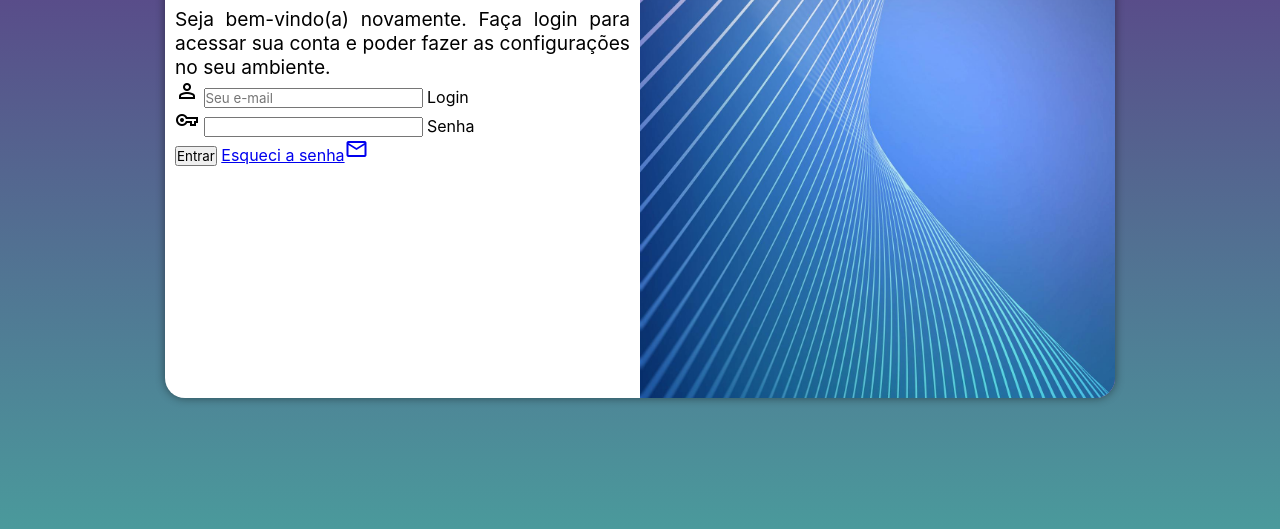
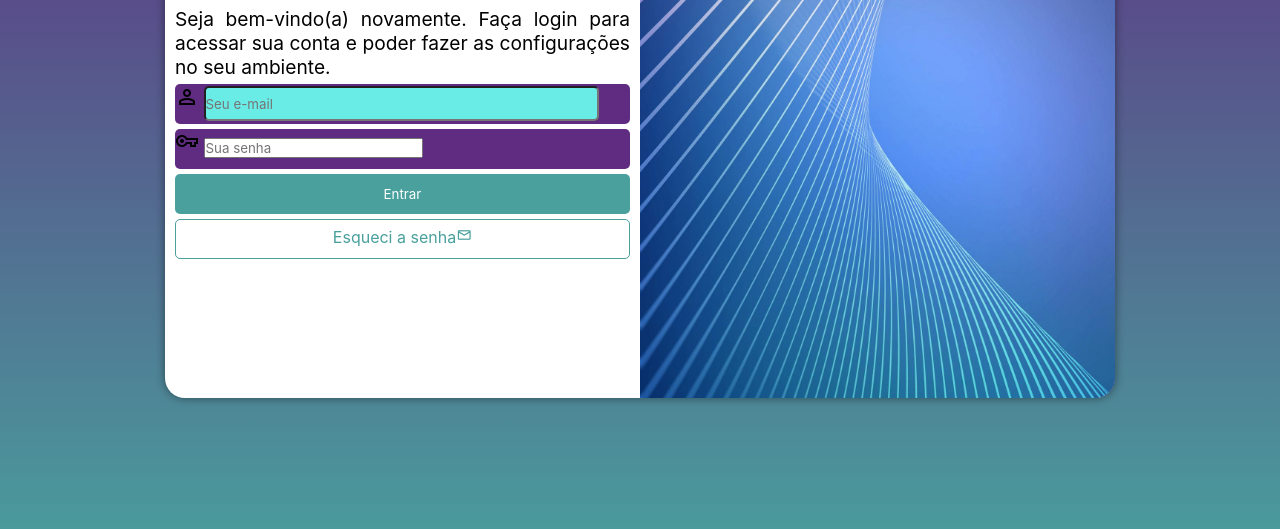
Before and after one commit to marcoguarato15/projeto-login, a plain HTML site: page index.html in a window 1280 px wide. Shown: the part 227-756 px from the top of the page. Drawn offline with nearby package versions, Linux system fonts and the light colour scheme.

Commit message:
Estilização do formulário e campos de filtragem nos inputs
Inicio da estilização do formulário e adição de regras de input no formulário com autocomplete e required

```diff
--- a/estilos/style.css
+++ b/estilos/style.css
@@ -66,3 +66,57 @@ main {
     font-size: 0.8em;
     text-align: justify;
 }
+
+.campo {
+    background-color: var(--cor2);
+    border-radius: 5px;
+    margin: 5px 0px;
+    height: 40px;
+}
+
+.campo label {
+    display: none;
+}
+
+#ilogin {
+    width: 87%;
+    height: 35px;
+    border-radius: 5px;
+    margin-top: 2px;
+    background-color: #69ebe6;
+}
+
+form input[type=submit] {
+    display: block;
+    width: 100%;
+    height: 40px;
+    border: none;
+    border-radius: 5px;
+    background-color: var(--cor1);
+    color: white;
+}
+
+form input[type=submit]:hover {
+    background-color: #2e6462;
+}
+
+.botao-esqueci {
+    display: block;
+    text-align: center;
+    width: 100%;
+    height: 40px;
+    border: 1px solid var(--cor1);
+    border-radius: 5px;
+    margin-top: 5px;
+    text-decoration: none;
+    color: #49a09d;
+}
+
+.botao-esqueci:hover {
+    background-color: #69ebe6;
+}
+
+.botao-esqueci > span {
+    padding-top: 7px;
+    font-size: 1em;
+}
--- a/index.html
+++ b/index.html
@@ -17,19 +17,19 @@
             <div id="formulario">
                 <h1>Login</h1>
                 <p>Seja bem-vindo(a) novamente. Faça login para acessar sua conta e poder fazer as configurações no seu ambiente.</p>
-                <form action="login.php" method="post">
+                <form action="login.php" method="post" autocomplete="on">
                     <div class="campo">
                         <span class="material-symbols-outlined">person</span>
-                        <input type="email" name="login" id="ilogin" placeholder="Seu e-mail">
+                        <input type="email" name="login" id="ilogin" placeholder="Seu e-mail" minlength="5" autocomplete="username" required>
                         <label for="ilogin">Login</label>
                     </div>
                     <div class="campo">
                         <span class="material-symbols-outlined">vpn_key</span>
-                        <input type="password" name="senha" id="isenha">
+                        <input type="password" name="senha" id="isenha" placeholder="Sua senha" minlength="8" maxlength="30" autocomplete="current-password" required>
                         <label for="isenha">Senha</label>
                     </div>
                     <input type="submit" value="Entrar">
-                    <a href="esqueci.php">Esqueci a senha<span class="material-symbols-outlined">mail</span></a>
+                    <a href="esqueci.php" class="botao-esqueci">Esqueci a senha<span class="material-symbols-outlined">mail</span></a>
                 </form>
             </div>
         </section>
```
